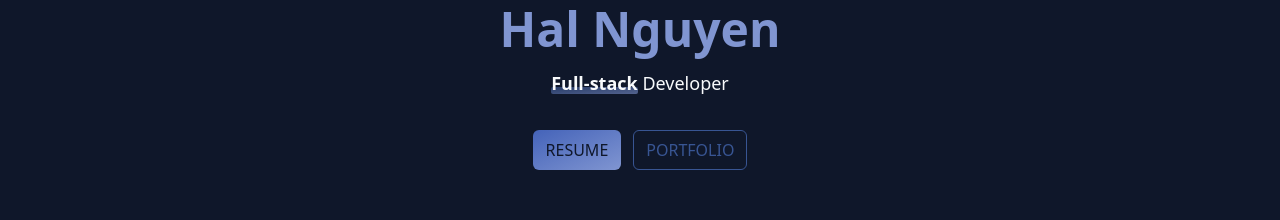
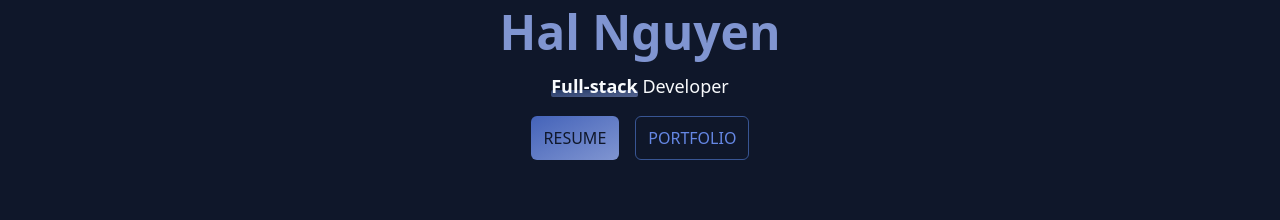
Before and after one commit to hn275/portfolio, a React (Vite) app: page / in a window 1280 px wide. Shown: the part 480-700 px from the top of the page. Built offline with nearby package versions, Linux system fonts and the light colour scheme.

Commit message:
chore: resume pdf and various touch up

```diff
--- a/src/App.tsx
+++ b/src/App.tsx
@@ -50,7 +50,7 @@ function App() {
           id="about"
           _title="About"
           _count="00"
-          className={cx("flex flex-col gap-9", " lg:px-20")}
+          className={cx("flex flex-col items-center gap-9", "lg:px-20")}
         >
           <section
             className={cx([
--- a/src/components/TextInput.tsx
+++ b/src/components/TextInput.tsx
@@ -26,10 +26,10 @@ export function TextInput(props: Props) {
       <label
         className={cx(
           "absolute top-0 left-2 -translate-y-1/2 rounded-full",
-          "text-brand-100/25 bg-main",
+          "text-brand-300/50 dark:text-brand-100/50 bg-main",
           "scale-75 px-2 cursor-text",
           "peer-placeholder-shown:top-1/2 peer-placeholder-shown:scale-100",
-          "peer-focus:top-0 peer-focus:scale-75 peer-focus:text-brand-100",
+          "peer-focus:top-0 peer-focus:scale-75 peer-focus:text-brand-300 dark:peer-focus:text-brand-100",
           "transition-all duration-200 origin-left"
         )}
         htmlFor={id}
--- a/src/features/Banner/Banner.tsx
+++ b/src/features/Banner/Banner.tsx
@@ -2,6 +2,7 @@ import BannerSVG from "./assets/banner.svg";
 import { AnimatedUnderline } from "components";
 import { motion } from "framer-motion";
 import { scrollToID } from "lib/scrollToID";
+import { Resume } from "features/Resume";
 
 export function Banner() {
   return (
@@ -17,20 +18,13 @@ export function Banner() {
           <AnimatedUnderline>Full-stack</AnimatedUnderline>
           &nbsp;Developer
         </motion.p>
-      </motion.div>
-
-      <div className="flex items-center gap-3">
-        <div>
-          <a className="btn btn-main" target="_blank">
-            Resume
-          </a>
-        </div>
-        <div>
+        <div className="flex items-center gap-4">
+          <Resume className="btn btn-main" />
           <a className="btn btn-outline" onClick={() => scrollToID("#about")}>
             Portfolio
           </a>
         </div>
-      </div>
+      </motion.div>
     </>
   );
 }
--- a/src/features/ContactForm/index.tsx
+++ b/src/features/ContactForm/index.tsx
@@ -56,8 +56,8 @@ export function ContactForm(props: Props) {
           htmlFor="message"
           className={cx([
             "absolute top-0 -translate-y-1/2",
-            "bg-main scale-75 px-3 text-brand-100/25",
-            "group-focus-within:text-brand-50",
+            "bg-main scale-75 px-3 text-brand-200/50 group-focus-within:text-brand-300",
+            "dark:text-brand-100/50 dark:group-focus-within:text-brand-100",
             "transition-smooth",
           ])}
         >
--- a/src/features/Nav/Nav.tsx
+++ b/src/features/Nav/Nav.tsx
@@ -10,6 +10,7 @@ import { useAutoHide } from "./useAutoHide";
 import { scrollToID } from "lib/scrollToID";
 import { SocialLinks } from "./SocialLinks";
 import { DarkMode } from "./DarkMode";
+import { Resume } from "features/Resume";
 
 export function Nav(props: HTMLAttributes<HTMLElement>) {
   const { open, onOpen, onClose } = useToggle();
@@ -130,9 +131,7 @@ export function Nav(props: HTMLAttributes<HTMLElement>) {
             </ul>
 
             <div className="flex flex-col lg:flex-row gap-7 lg:gap-2 items-center">
-              <button className="btn btn-outline" onClick={() => null}>
-                Resume
-              </button>
+              <Resume className="btn btn-outline" />
 
               <SocialLinks
                 onClose={onClose}
--- /dev/null
+++ b/src/features/Resume/Resume.tsx
@@ -0,0 +1,10 @@
+import { AnchorHTMLAttributes } from "react";
+import CV from "./Resume.pdf";
+
+export function Resume(props: AnchorHTMLAttributes<HTMLAnchorElement>) {
+  return (
+    <a {...props} href={CV} target="_blank">
+      Resume
+    </a>
+  );
+}
--- /dev/null
+++ b/src/features/Resume/index.ts
@@ -0,0 +1 @@
+export * from "./Resume";
--- a/src/index.css
+++ b/src/index.css
@@ -76,7 +76,7 @@ main {
 
   .btn-outline {
     @apply border border-brand-50 dark:border-brand-300 hover:brightness-110;
-    @apply text-brand-50 dark:text-brand-300 hover:brightness-125;
+    @apply text-brand-200 dark:text-brand-100 hover:brightness-125;
     @apply bg-transparent hover:bg-white/30 dark:hover:bg-brand-300/20;
     @apply hover:brightness-125;
     @apply shadow-md shadow-transparent hover:shadow-brand-50/10;
```
Also changed, not shown: 1 other file (tests, documents, lock files or other folders).
